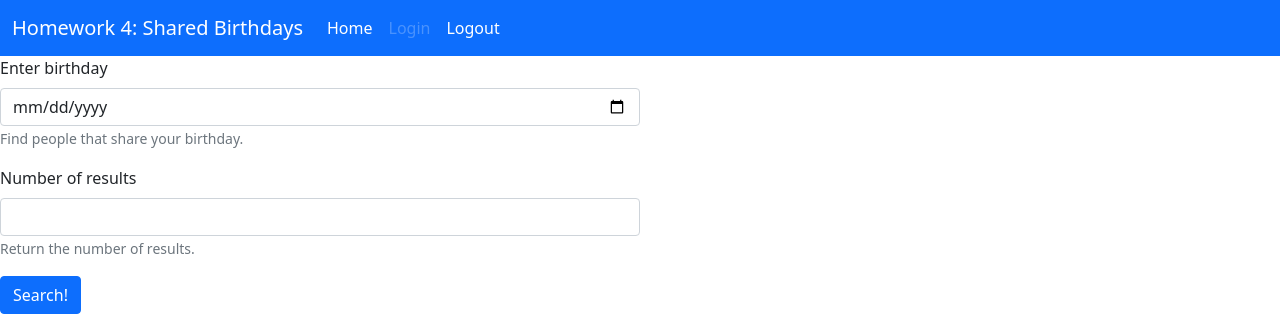
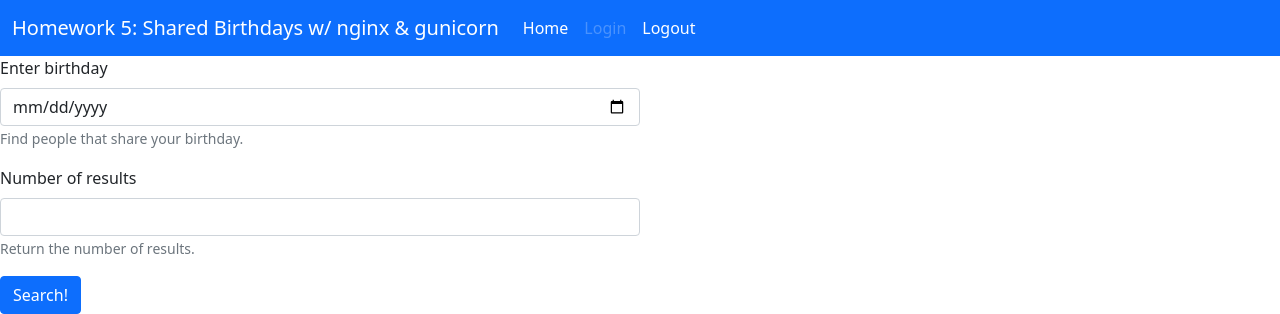
Before and after one commit to kev-odin/flask-week-4, a Flask app: page /home in a window 1280 px wide. Shown: the top 314 px of the page. Run offline with Flask 2, Linux system fonts and the light colour scheme; a user stored in the database is signed in; data that the repository does not hold is empty.

Commit message:
docs: update title

```diff
--- a/flask-wiki/templates/base.html
+++ b/flask-wiki/templates/base.html
@@ -8,7 +8,7 @@
   <body>
   <nav class="navbar navbar-expand-lg navbar-dark bg-primary">
     <div class="container-fluid">
-      <a class="navbar-brand" href="#">Homework 4: Shared Birthdays</a>
+      <a class="navbar-brand" href="#">Homework 5: Shared Birthdays w/ nginx & gunicorn</a>
       <button class="navbar-toggler" type="button" data-bs-toggle="collapse" data-bs-target="#navbarSupportedContent" aria-controls="navbarSupportedContent" aria-expanded="false" aria-label="Toggle navigation">
         <span class="navbar-toggler-icon"></span>
       </button>
```
